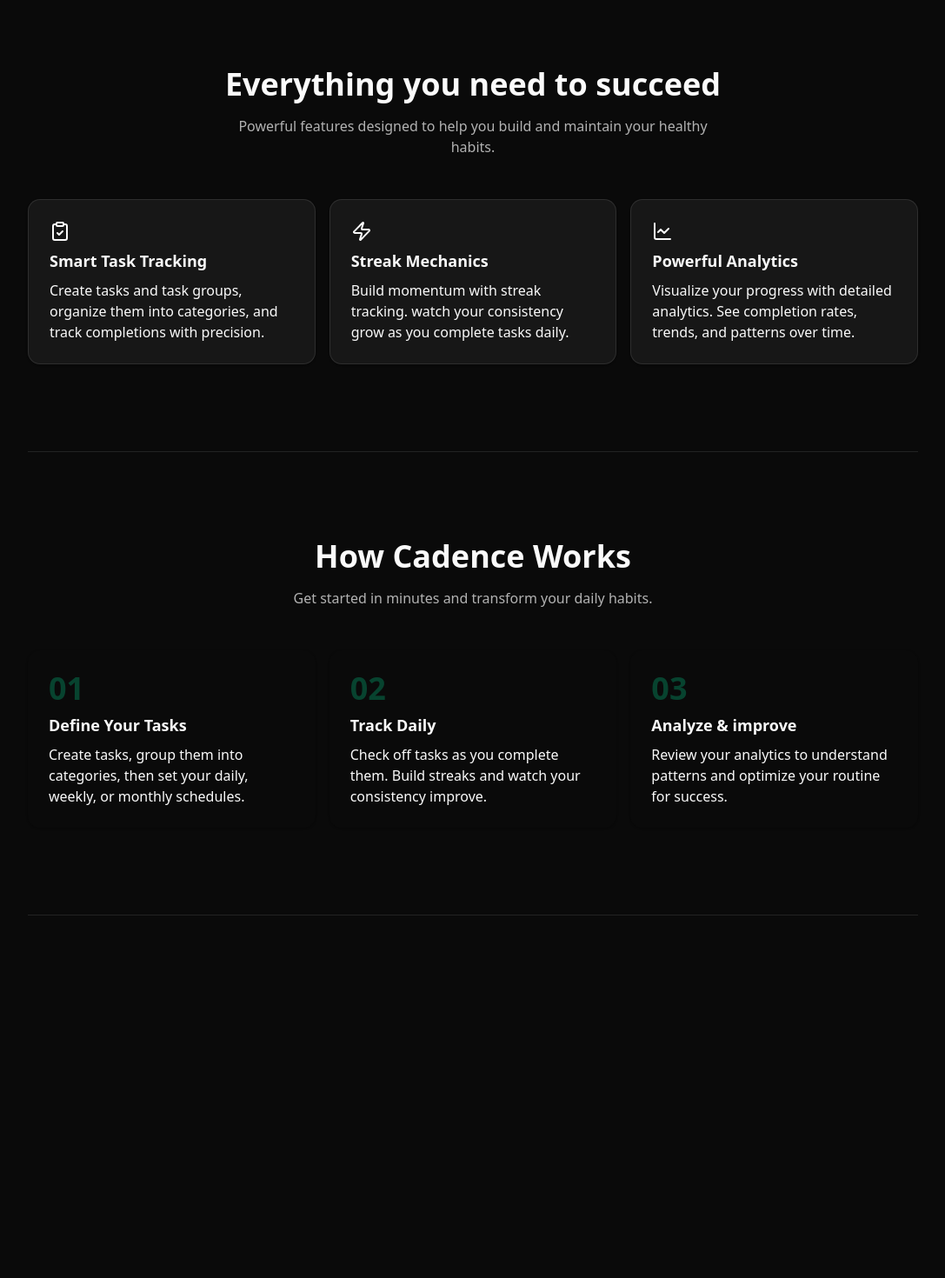
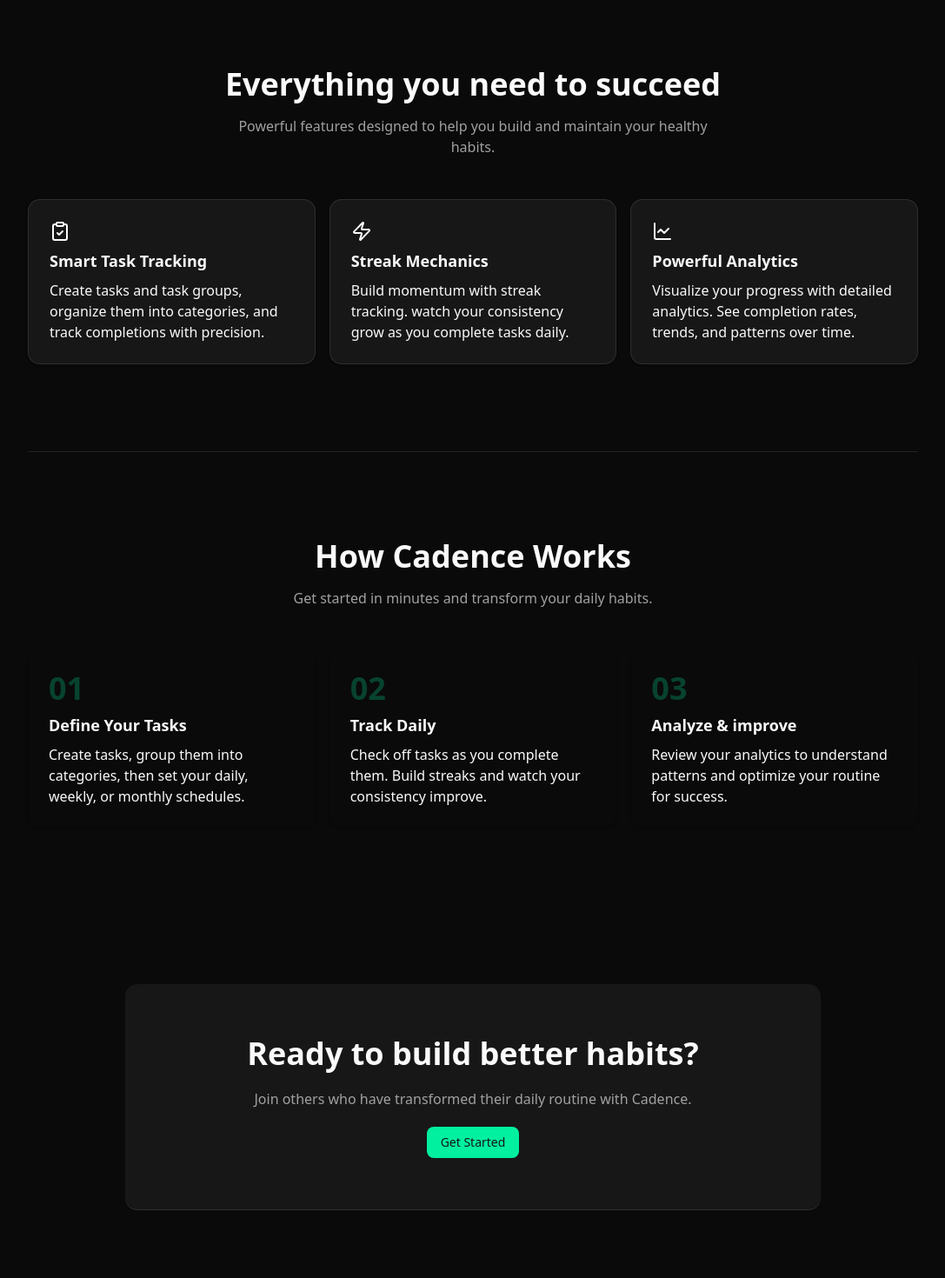
Before and after one commit to taddmtii/Cadence, a Next.js app in the folder cadence-frontend/: page / in a window 1280 px wide. Shown: the part 540-2010 px from the top of the page at 87% size, without its empty margins (96-1183 px from the left). Before the commit the page ends 1593 px from the top, so only its background shows below. Built offline with nearby package versions, Linux system fonts and the light colour scheme.

Commit message:
fixed text opacity issue, implemented a sign up banner

```diff
--- a/cadence-frontend/app/page.tsx
+++ b/cadence-frontend/app/page.tsx
@@ -35,7 +35,7 @@
           {/*Hero*/}
           <section className="flex flex-col border-b border-border py-12 mx-auto mt-10 gap-8 text-center items-center">
             <h1 className="text-6xl max-w-2xl font-bold">Master Your Daily <br /> Routine with <span className="text-[#00f0a0]">Cadence</span></h1>
-            <p className="opacity-70 max-w-xl">The accountability platform that helps you build lasting habits through <br /> intelligent tracking, streak mechanics, and powerful analytics. Take control of <br /> your daily rhythm.</p>
+            <p className="text-muted-foreground max-w-xl">The accountability platform that helps you build lasting habits through <br /> intelligent tracking, streak mechanics, and powerful analytics. Take control of <br /> your daily rhythm.</p>
             <div className="flex gap-4 justify-center">
               <Button className="bg-[#00f0a0] hover:bg-[#00c080] cursor-pointer">
                 <Link className="flex items-center gap-2" href="/signup">Start Organizing <MoveRight /></Link>
@@ -47,7 +47,7 @@
           <section className="flex flex-col border-b border-border py-25 mx-auto gap-12 text-center items-center">
             <div className="flex flex-col gap-4">
               <h1 className="text-4xl max-w-2xl font-bold">Everything you need to succeed</h1>
-              <p className="opacity-70 max-w-xl">Powerful features designed to help you build and maintain your healthy habits.</p>
+              <p className="text-muted-foreground max-w-xl">Powerful features designed to help you build and maintain your healthy habits.</p>
             </div>
             <div className="flex flex-col gap-4 max-w-5xl lg:flex-row">
               <Card className="mx-auto w-85 max-w-4xl transition-all duration-200 hover:ring-2 hover:ring-[#00f0a0]">
@@ -93,10 +93,10 @@
           </section>
 
           {/*How Cadence Works*/}
-          <section className="flex flex-col border-b border-border py-25 mx-auto gap-12 text-center items-center">
+          <section className="flex flex-col py-25 mx-auto gap-12 text-center items-center">
             <div className="flex flex-col gap-4">
               <h1 className="text-4xl max-w-2xl font-bold">How Cadence Works</h1>
-              <p className="opacity-70 max-w-xl">Get started in minutes and transform your daily habits.</p>
+              <p className="text-muted-foreground max-w-xl">Get started in minutes and transform your daily habits.</p>
             </div>
             <div className="flex flex-col gap-4 max-w-5xl lg:flex-row">
               <Card className="mx-auto w-85 max-w-4xl bg-background border-none">
@@ -140,6 +140,20 @@
               </Card>
             </div>
           </section>
+
+          {/*Signup Banner*/}
+          <section className="flex justify-center items-center border-b border-border">
+            <div className="flex flex-col gap-5 bg-card w-200 h-65 rounded-xl justify-center items-center border-b border-border m-20">
+              <h1 className="lg:text-4xl text-3xl text-center max-w-2xl font-bold">Ready to build better habits?</h1>
+              <p className="text-muted-foreground text-center max-w-xl">Join others who have transformed their daily routine with Cadence.</p>
+              <Button className="bg-[#00f0a0] hover:bg-[#00c080] cursor-pointer">
+                <Link href="/signup">Get Started</Link>
+              </Button>
+            </div>
+          </section>
+
+          {/*Footer*/}
+
         </div>
       </div>
 
```
